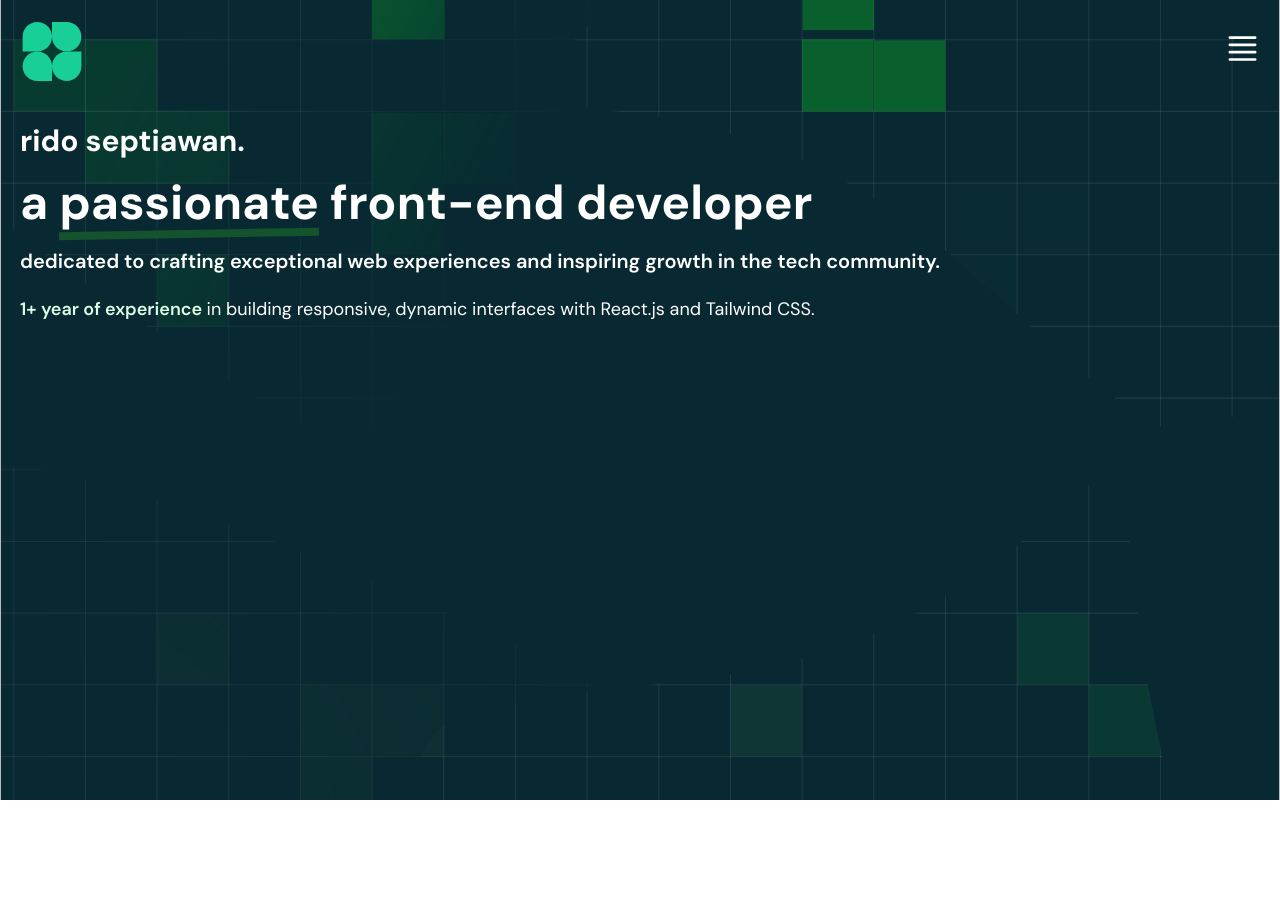
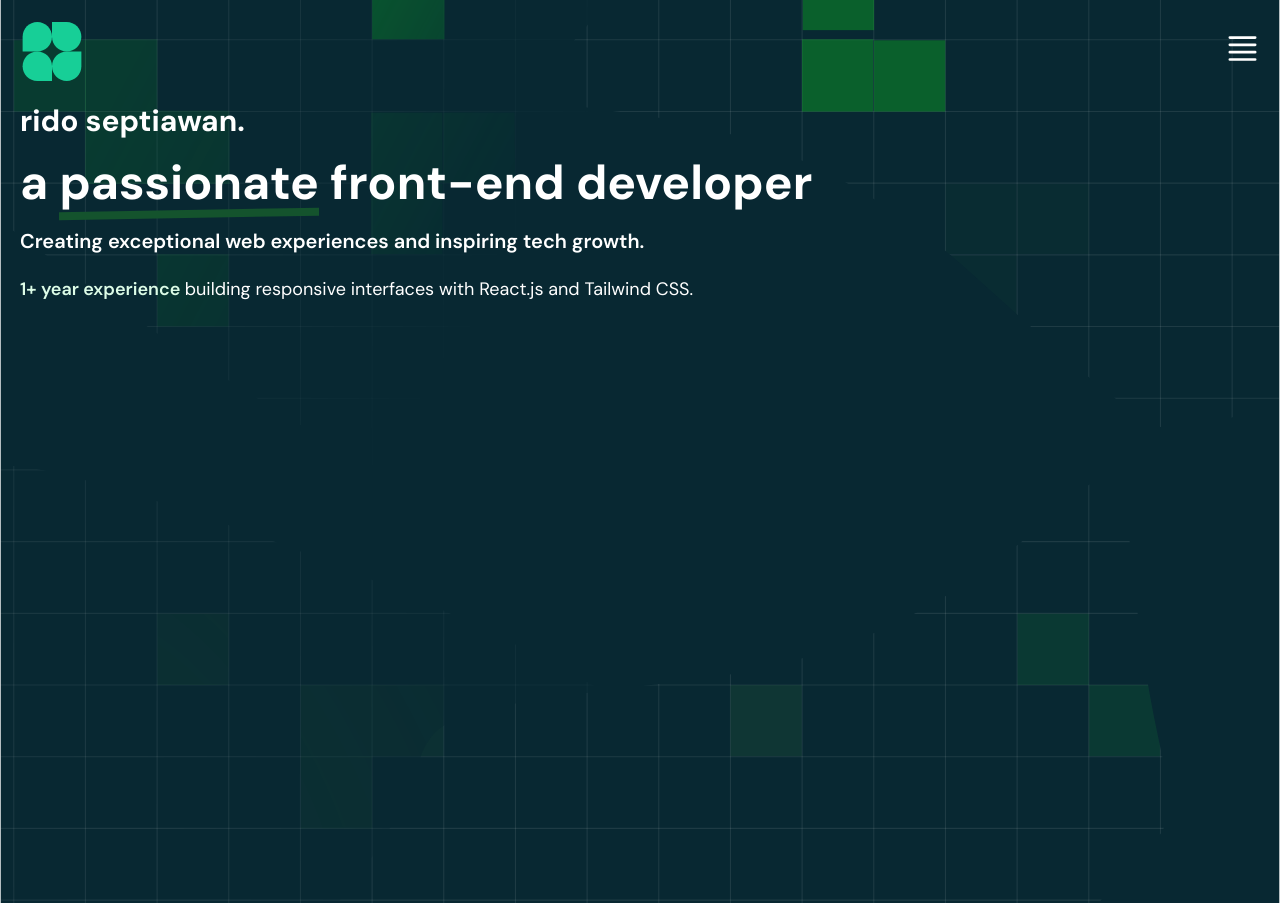
Before and after one commit to riddsep/portfolio-v2, a React (Vite) app: page / in a window 1280 px wide. Before the commit the page ends 800 px from the top, so only its background shows below. Built offline with nearby package versions, Linux system fonts and the light colour scheme.

Commit message:
minor changes

```diff
--- a/src/ui/Hero.jsx
+++ b/src/ui/Hero.jsx
@@ -2,10 +2,10 @@ import Navbar from "./Navbar";
 
 function Hero() {
   return (
-    <div className="h-dvh w-full overflow-hidden bg-gradient bg-cover bg-no-repeat text-white">
+    <div className="w-full overflow-x-hidden bg-gradient bg-cover bg-no-repeat text-white">
       <Navbar />
-      <div className="relative z-20 h-[calc(100vh_-_81.4px)] w-full px-5">
-        <h2 className="my-5 text-3xl font-bold">rido septiawan.</h2>
+      <div className="relative z-20 h-dvh w-full px-5">
+        <h2 className="mb-5 text-3xl font-bold">rido septiawan.</h2>
         <h1 className="mb-5 text-5xl font-bold">
           a{" "}
           <span className="relative before:absolute before:-bottom-1 before:left-0 before:h-2 before:w-full before:-skew-y-1 before:bg-green-900">
@@ -14,15 +14,13 @@ function Hero() {
           front-end developer
         </h1>
         <p className="mb-5 text-xl font-semibold">
-          dedicated to crafting exceptional web experiences and inspiring growth
-          in the tech community.
+          Creating exceptional web experiences and inspiring tech growth.
         </p>
         <p className="w-3/4 text-lg">
           <span className="font-semibold text-green-100">
-            1+ year of experience{" "}
+            1+ year experience{" "}
           </span>
-          in building responsive, dynamic interfaces with React.js and Tailwind
-          CSS.
+          building responsive interfaces with React.js and Tailwind CSS.
         </p>
       </div>
     </div>
--- a/src/ui/Navbar.jsx
+++ b/src/ui/Navbar.jsx
@@ -12,7 +12,7 @@ function Navbar() {
           {isOpen ? <HiX size={35} /> : <HiMiniBars4 size={35} />}
         </button>
         <ul
-          className={`${isOpen ? "-translate-x-0" : "-translate-x-full"} absolute right-0 z-30 -mr-5 flex h-[calc(100vh-61.4px)] w-screen flex-col items-center gap-5 bg-white/65 py-5 backdrop-blur-md backdrop:blur-xl`}
+          className={`${isOpen ? "-translate-x-0" : "-translate-x-full"} absolute right-0 z-30 -mr-5 flex h-screen w-screen flex-col items-center gap-5 bg-white/65 py-5 backdrop-blur-md backdrop:blur-xl`}
         >
           <li className="nav-item">Home</li>
           <li className="nav-item">About</li>
```
Also changed, not shown: public/Visual.svg (deleted), public/message.svg (deleted).
